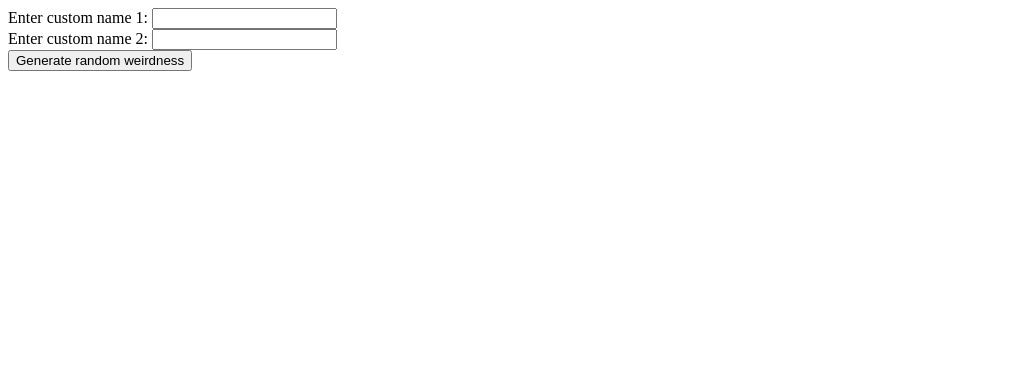
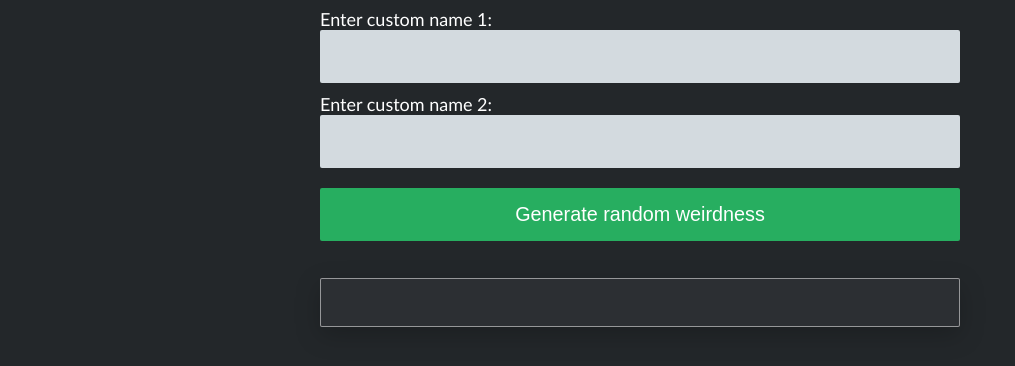
Before and after one commit to SjoerdHekking/SillySpooder, a plain HTML site: page index.html in a window 1280 px wide. Shown: the whole page, without its empty margins (0-1015 px from the left). Drawn offline with Linux system fonts and the light colour scheme.

Commit message:
Prettify it!
did it break?

```diff
--- a/style.css
+++ b/style.css
@@ -1 +1,54 @@
-/* TBRY */
+/* TRBRY */
+      body {
+        font-family: "Gill Sans", "Gill Sans MT", Calibri, "Trebuchet MS",
+          sans-serif;
+        font-size: 18px;
+
+        background-color: #23272a;
+        color: #fff;
+      }
+      body > * {
+        max-width: 40rem;
+        margin: auto;
+      }
+      button {
+        width: 100%;
+        font-size: 1.1em;
+        box-sizing: border-box;
+        background: #27ae60;
+        font-weight: 500;
+        color: white;
+        border: 0 none;
+        border-radius: 2px;
+        cursor: pointer;
+        padding: 15px;
+        margin: 10px 0;
+      }
+      button:hover {
+        background-color: #3d9963;
+        color: #eee;
+      }
+      input {
+        padding: 15px;
+        border-radius: 3px;
+        margin-bottom: 10px;
+        width: 100%;
+        box-sizing: border-box;
+        font-size: 1.1em;
+        border: 0 none;
+        border-radius: 2px;
+        background-color: #d3dadf;
+        color: #000;
+      }
+      .Quote {
+        box-sizing: border-box;
+        padding: 1em 1.6rem;
+        background-color: #2c2f33;
+        font-size: 1.3em;
+        line-height: 1.3;
+        font-weight: 300;
+        border-radius: 2px;
+        margin: 2ch auto 0 auto;
+        filter: drop-shadow(0px 8px 12px #00000033);
+        border: 1px solid #ffffff80;
+      }
```
